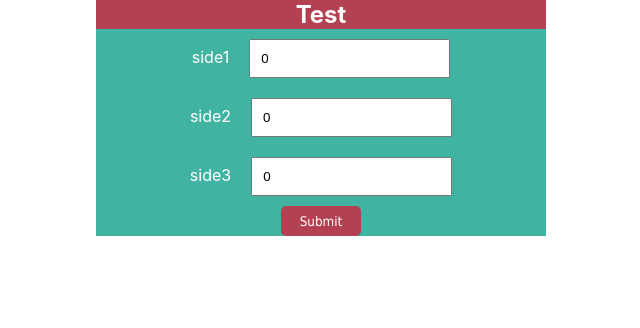
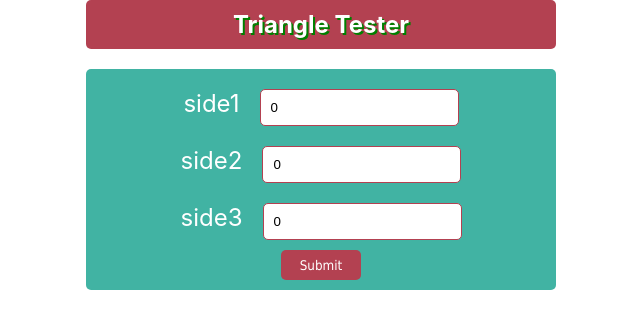
Before and after one commit to DEJENERUTA/nordea_assignment, a React (Create React App) app: page / in a window 1280 px wide. Shown: the top 328 px of the page, without its empty margins (319-959 px from the left). Built offline with nearby package versions, Linux system fonts and the light colour scheme.

Commit message:
style header

```diff
--- a/src/App.css
+++ b/src/App.css
@@ -8,21 +8,33 @@
   width: 450px;
   margin: auto;
   color: #fff;
+  display: flex;
+  justify-content: center;
+  align-items: center;
+  padding: 10px;
+  border-radius: 5px;
+  text-shadow: 2px 2px green;
 }
 .container {
   width: 450px;
   margin: 0 auto;
   background-color: #41b3a3;
   color: #fff;
+  padding: 10px;
+  border-radius: 5px;
+  margin-top: 20px;
 }
 
 label {
   padding: 10px;
   margin: 10p;
+  font-size: 24px;
 }
 input {
   padding: 10px;
   margin: 10px;
+  border-radius: 5px;
+  border: 1px solid #b34151;
 }
 .btn {
   border-radius: 5px;
@@ -38,90 +50,7 @@ input {
   align-items: center;
   margin: 0 auto;
 }
-/* label {
-  color: #b4886b;
-  font-weight: bold;
-  display: block;
-  width: 150px;
-  float: left;
+.btn:hover {
+  background: #fff;
+  color: #b34151;
 }
-label:after {
-  content: ": ";
-}
-.form-group {
-  border: 1px solid #cca383;
-  width: 400px;
-  background: #ffe8ef;
-  padding: 3px;
-  margin: 0 auto;
-  border-radius: 2px;
-}
-input {
-  background: #cca383;
-  padding: 6px;
-  font-weight: bold;
-}
-.btn {
-  background: #cca383;
-  padding: 6px;
-  margin: 6px;
-  font-weight: bold;
-}
-.error {
-  color: red;
-}
-.success {
-  color: green;
-}
-.error,
-.success {
-  font-weight: bold;
-  font-size: 1.2em;
-}
-.error {
-  background: #ffc0c0;
-}
-.success {
-  background: #c0ffc0;
-}
-.error,
-.success {
-  border: 1px solid #cca383;
-  padding: 3px;
-  border-radius: 2px;
-}
-.error,
-.success {
-  width: 400px;
-  margin: 0 auto;
-}
-.error,
-.success {
-  display: block;
-  margin: 0 auto;
-}
-.error,
-.success {
-  text-align: center;
-}
-.error,
-.success {
-  font-weight: bold;
-}
-.error,
-.success {
-  font-size: 1.2em;
-}
-.error,
-.success {
-  color: #b4886b;
-}
-.error,
-.success {
-  text-align: center;
-}
-.error,
-.success {
-  margin: 0 auto;
-}
- */
--- a/src/App.js
+++ b/src/App.js
@@ -4,7 +4,9 @@ import "./App.css";
 function App() {
   return (
     <div className="App">
-      <h1 className="title">Test</h1>
+      <h1 className="title">Triangle Tester</h1>
+
+      {/* Import Trangle component */}
       <Traingle />
     </div>
   );
--- a/src/components/FormGroup.js
+++ b/src/components/FormGroup.js
@@ -1,6 +1,8 @@
 import { useId } from "react";
+
 const FormGroup = ({ name, state, setState }) => {
   const side = useId();
+
   return (
     <div className="form-group">
       <label htmlFor={side}>{name}</label>
@@ -10,7 +12,6 @@ const FormGroup = ({ name, state, setState }) => {
         id={side}
         value={state}
         onChange={(e) => setState(Number(e.target.value))}
-        /* onChange={(e) => setSide2(e.target.value)} */
       />
     </div>
   );
--- a/src/components/Traingle.js
+++ b/src/components/Traingle.js
@@ -1,8 +1,9 @@
 //Given a triangle, find out if it is scalene, equilateral, isosceles or neither.
 //Language: reactjs
-//Path: nordea-test/src/components/Triangle.js
+
 import { useState } from "react";
 import FormGroup from "./FormGroup";
+
 const Triangle = () => {
   const [side1, setSide1] = useState(0);
   const [side2, setSide2] = useState(0);
```
